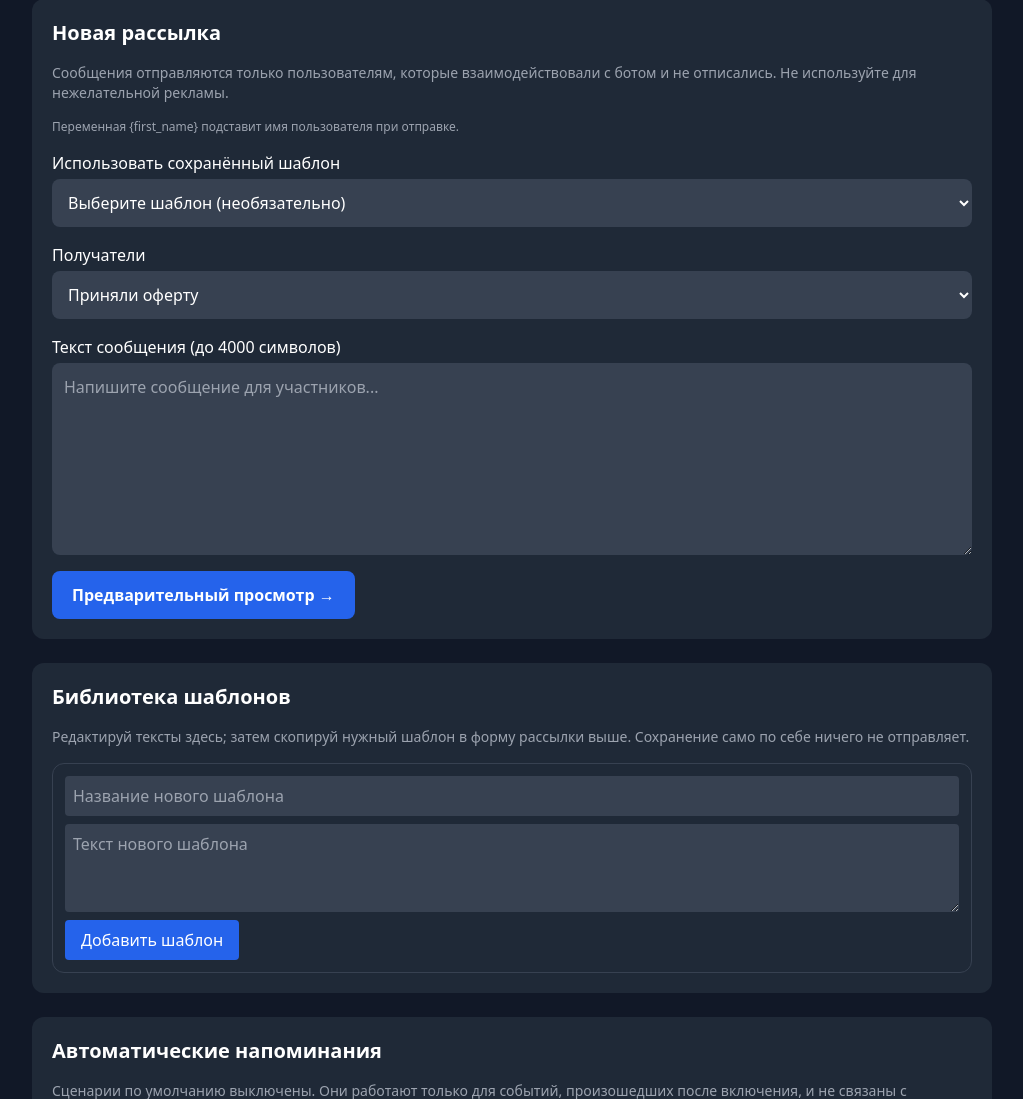
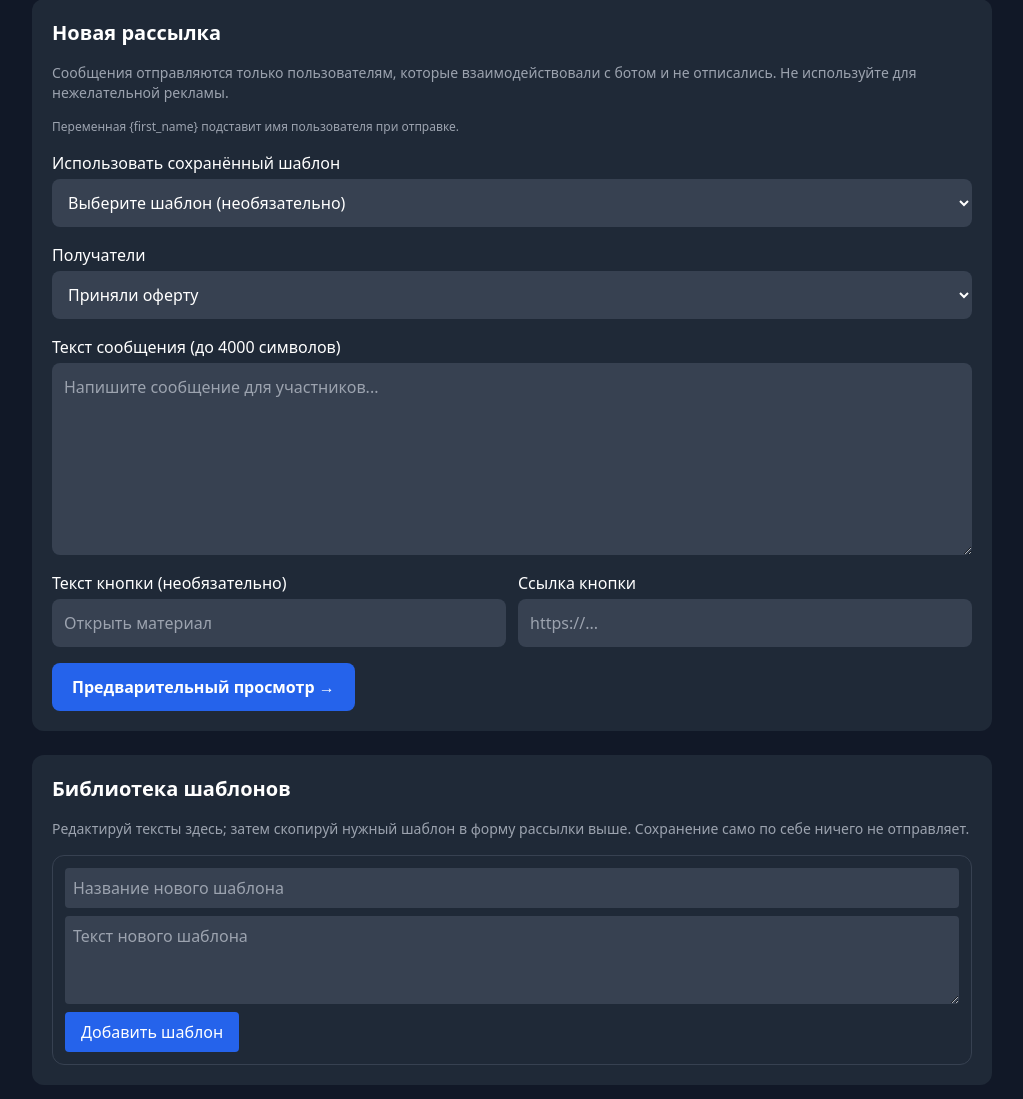
Before and after one commit to vazhap519/dato-telegram, a Python web app: template admin/templates/broadcast.html in a window 1280 px wide. Shown: the part 189-1288 px from the top of the page, without its empty margins (128-1151 px from the left). Run offline with Jinja, Linux system fonts and the light colour scheme; the template is opened without the code that fills it, so the values that code supplies are empty; some libraries are stand-ins or nearby versions.

Commit message:
Allow broadcast CTA button input and preview

```diff
--- a/admin/templates/broadcast.html
+++ b/admin/templates/broadcast.html
@@ -39,6 +39,14 @@
     <label class="block">Текст сообщения (до 4000 символов)
       <textarea id="broadcast-body" name="body" maxlength="4000" required rows="7" class="mt-1 block w-full bg-gray-700 rounded-lg p-3" placeholder="Напишите сообщение для участников...">{{ preview.body if preview else '' }}</textarea>
     </label>
+    <div class="grid md:grid-cols-2 gap-3">
+      <label>Текст кнопки (необязательно)
+        <input name="button_text" maxlength="64" class="mt-1 block w-full p-3 rounded-lg bg-gray-700" placeholder="Открыть материал" value="{{ preview.button_text if preview else '' }}">
+      </label>
+      <label>Ссылка кнопки
+        <input name="button_url" type="url" class="mt-1 block w-full p-3 rounded-lg bg-gray-700" placeholder="https://..." value="{{ preview.button_url if preview else '' }}">
+      </label>
+    </div>
     <button class="bg-blue-600 hover:bg-blue-500 px-5 py-3 rounded-lg font-semibold">Предварительный просмотр →</button>
   </form>
 </section>
@@ -47,11 +55,14 @@
   <h2 class="text-xl font-semibold">Проверка перед отправкой</h2>
   <p>Получателей сейчас: <strong>{{ preview.recipients }}</strong>. При окончательной отправке список будет сформирован заново.</p>
   <div class="max-w-xl whitespace-pre-wrap rounded-xl bg-gray-700 p-4 text-sm">{{ preview.body }}</div>
+  {% if preview.button_text %}<p class="text-blue-300 text-sm">Кнопка: {{ preview.button_text }} → {{ preview.button_url }}</p>{% endif %}
   <form method="post" action="/broadcast/send" class="space-y-3">
     <input type="hidden" name="csrf_token" value="{{ csrf_token }}">
     <input type="hidden" name="audience" value="{{ preview.audience }}">
     <textarea name="body" class="hidden">{{ preview.body }}</textarea>
     <input type="hidden" name="confirm" value="SEND">
+    <input type="hidden" name="button_text" value="{{ preview.button_text }}">
+    <input type="hidden" name="button_url" value="{{ preview.button_url }}">
     <label class="block text-sm">Отложить до (необязательно; время Тбилиси)
       <input type="datetime-local" name="schedule_at" class="block mt-2 rounded bg-gray-700 p-3">
     </label>
```
